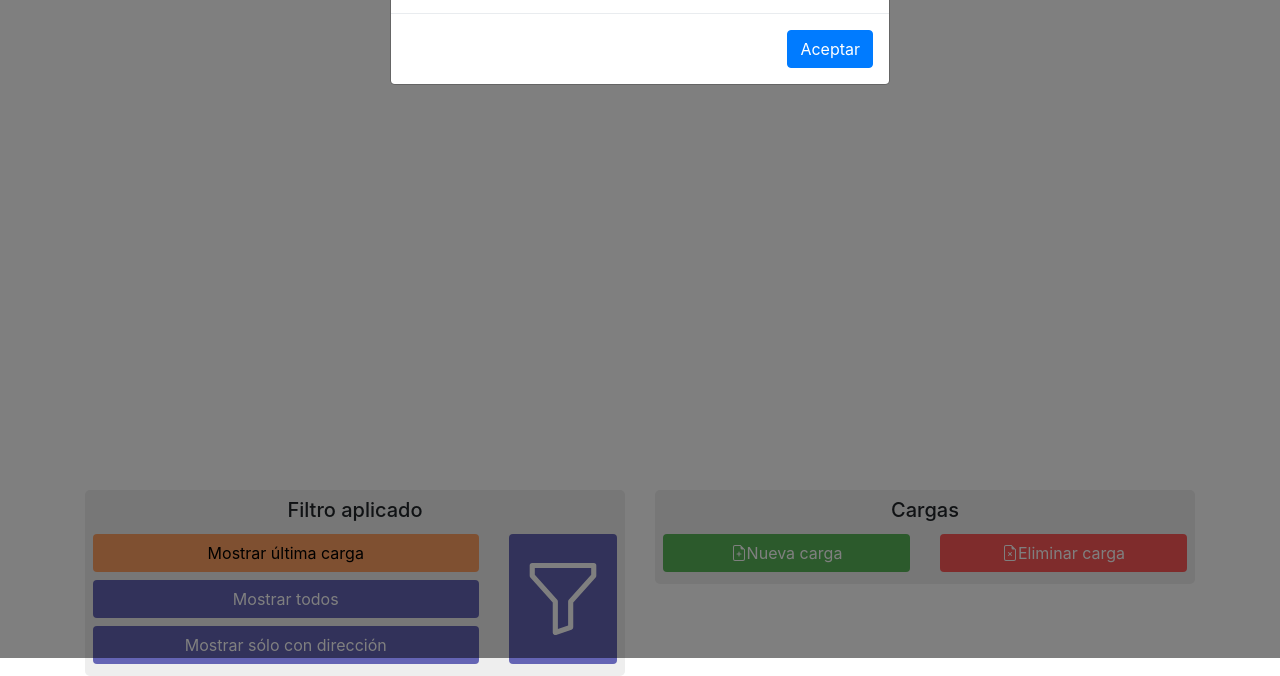
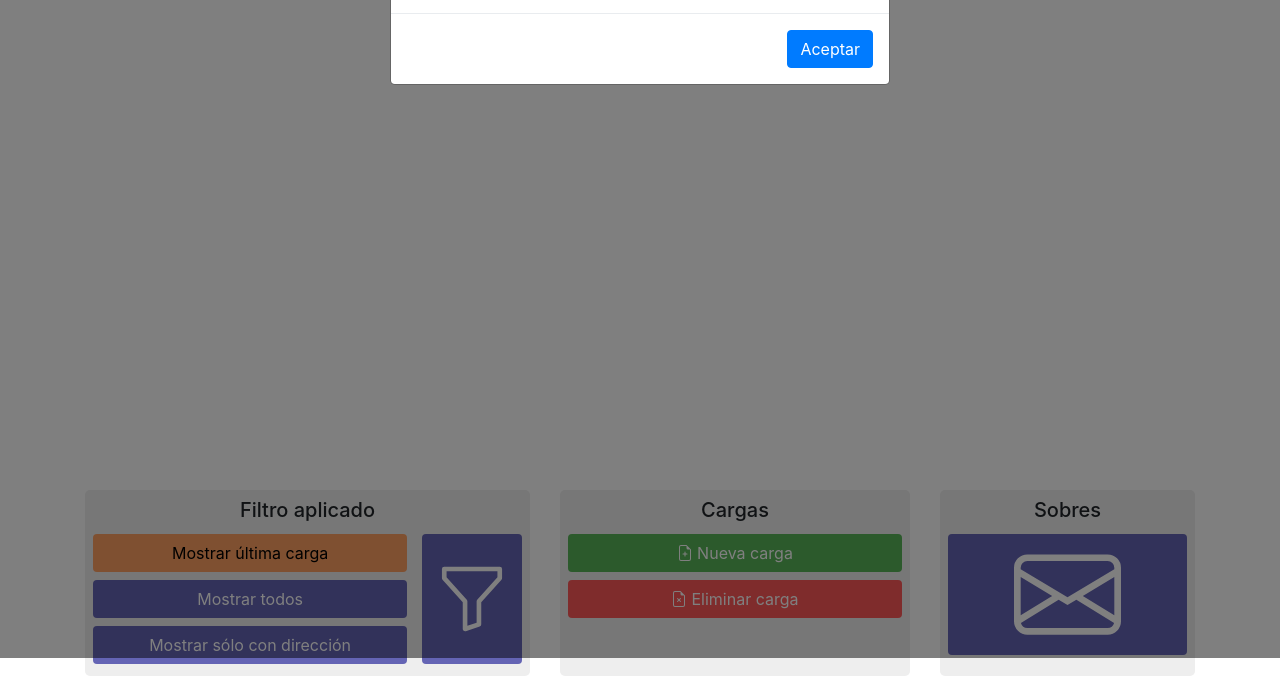
Before and after one commit to CarlosGonzalezCruz/cartas-recien-nacidos, a website with bundled scripts: page web/index.html in a window 1280 px wide. Shown: the part 142-818 px from the top of the page. Built offline with nearby package versions, Linux system fonts and the light colour scheme; no server answers.

Commit message:
Added generate letters button

```diff
--- a/src/back/endpoints.ts
+++ b/src/back/endpoints.ts
@@ -45,6 +45,10 @@ APP.get('/newborns-data/loads', async (request, result) => {
     result.send(await db.getDistinctLoads());
 });
 
+APP.get('/newborns-data/letters', async (request, result) => {
+    result.send("pdf");
+});
+
 APP.post('/newborns-data/custom', async (request, result) => {
     result.send(await db.getNewbornsWithCustomFilter(...request.body));
 });
--- a/src/front/main-web.ts
+++ b/src/front/main-web.ts
@@ -6,6 +6,7 @@ filters.enableFilterButtons();
 filters.applyDefaultFilter();
 
 updates.enableLoadUpdateButtons();
+$("#btn-generate-pdf").on("click", utils.fetchPdf);
 
-utils.addsModalButtonKeybinding();
+utils.addModalButtonKeybinding();
 utils.preloadMsgBoxIcons();
--- a/src/front/utils.ts
+++ b/src/front/utils.ts
@@ -33,6 +33,12 @@ export function preloadMsgBoxIcons() {
 }
 
 
+export async function fetchPdf() {
+    let fetchRequest = await fetch("/newborns-data/letters");
+    displayMessageBox("Se ha solicitado la generación de cartas de la tabla en pantalla.");
+}
+
+
 export function getMonthName(id :number) {
     if(id >= 1 && id <= 12) {
         return MONTH_NAMES[id];
@@ -59,7 +65,7 @@ export function* allMonthNames() {
 }
 
 
-export function addsModalButtonKeybinding() {
+export function addModalButtonKeybinding() {
     $(document).on("keypress", e => {
         if(e.key == "Enter") {
             $(".modal:visible input").trigger("blur");
--- a/web/index.html
+++ b/web/index.html
@@ -43,8 +43,8 @@
                     <!-- Intentionally empty filler -->
                 </div>
             </div>
-            <div class="row h-20">
-                <div class="col-md-6 d-flex flex-column">
+            <div class="row">
+                <div class="col-md-5 d-flex flex-column">
                     <div class="option-panel h-100 p-2">
                         <div class="row d-flex justify-content-center">
                             <h5>Filtro aplicado</h5>
@@ -55,32 +55,50 @@
                                 <div id="btn-filter-all" class="btn btn-inactive my-1">Mostrar todos</div>
                                 <div id="btn-filter-address-only" class="btn btn-inactive my-1">Mostrar sólo con dirección</div>
                             </div>
-                            <div class="col-sm-3 d-flex flex-column">
+                            <div class="col-sm-3 d-flex flex-column pl-sm-0">
                                 <div id="btn-filter-custom" class="btn btn-inactive my-1 h-100 d-flex justify-content-center">
                                     <img src="icons/funnel.svg" type="image/svg" class="w-100 d-none d-md-block">
                                     <img src="icons/funnel.svg" type="image/svg" class="d-inline d-md-none">
-                                    <span class="d-md-none">Filtro personalizado</span>
+                                    <span class="d-md-none ml-1">Filtro personalizado</span>
                                 </div>
                             </div>
                         </div>
                     </div>
                 </div>
-                <div class="col-md-6 d-flex flex-column">
-                    <div class="option-panel p-2">
+                <div class="col-md-4 d-flex flex-column">
+                    <div class="option-panel p-2 h-100">
                         <div class="row d-flex justify-content-center">
                             <h5>Cargas</h5>
                         </div>
-                        <div class="row">
-                            <div class="col-md-6 d-flex flex-column">
-                                <div id="btn-create-load" class="btn bg-green my-1 h-100 d-flex justify-content-center">
+
+                        <div class="d-flex flex-column">
+                            <div class="w-100">
+                                <div id="btn-create-load" class="btn bg-green my-1 d-flex justify-content-center">
                                     <img src="icons/file-earmark-plus.svg" type="image/svg" class="svg-inverted-color">
-                                    Nueva carga
+                                    <span class="ml-1">Nueva carga</span>
                                 </div>
                             </div>
-                            <div class="col-md-6 d-flex flex-column">
-                                <div id="btn-remove-load" class="btn bg-red my-1 h-100 d-flex justify-content-center">
+                            <div class="w-100">
+                                <div id="btn-remove-load" class="btn bg-red my-1 d-flex justify-content-center">
                                     <img src="icons/file-earmark-x.svg" type="image/svg" class="svg-inverted-color">
-                                    Eliminar carga
+                                    <span class="ml-1">Eliminar carga</span>
+                                </div>
+                            </div>
+                        </div>
+
+                    </div>
+                </div>
+                <div class="col-md-3 d-flex flex-column">
+                    <div class="option-panel p-2 h-100">
+                        <div class="row d-flex justify-content-center">
+                            <h5>Sobres</h5>
+                        </div>
+                        <div class="row d-flex flex-column">
+                            <div class="col-12 w-100 d-flex flex-column">
+                                <div id="btn-generate-pdf" class="btn btn-inactive my-1 h-100 d-flex justify-content-center">
+                                    <img src="icons/envelope.svg" type="image/svg" class="w-50 d-none d-md-block">
+                                    <img src="icons/envelope.svg" type="image/svg" class="d-inline d-md-none">
+                                    <span class="d-md-none ml-1">Generar PDF</span>
                                 </div>
                             </div>
                         </div>
```
Also changed, not shown: web/icons/envelope.svg (added).
